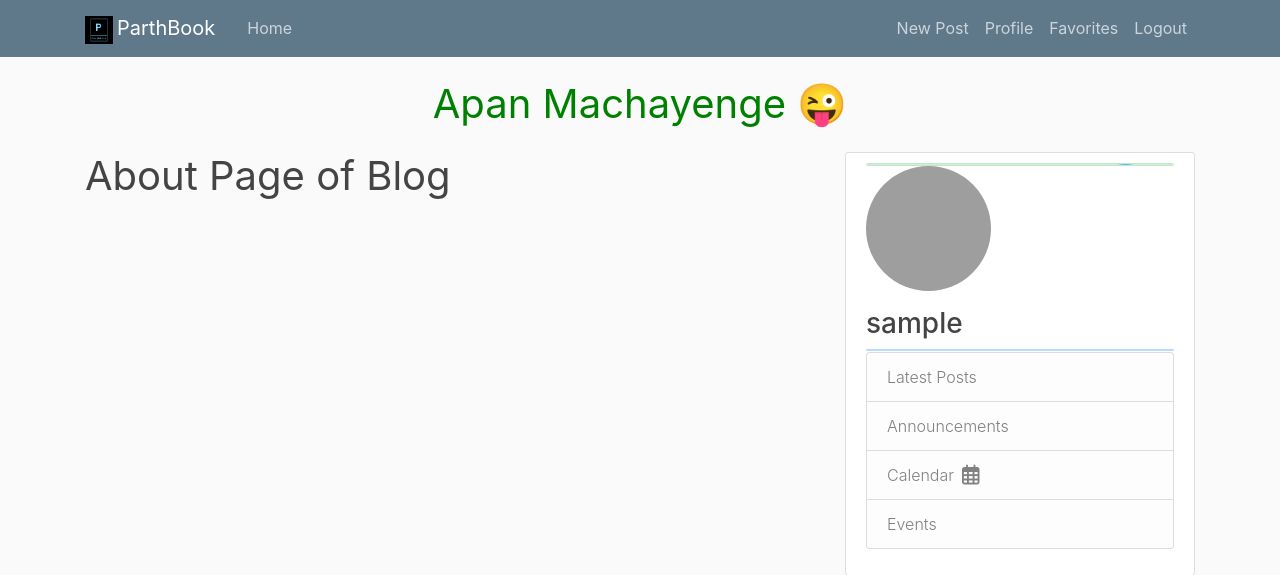
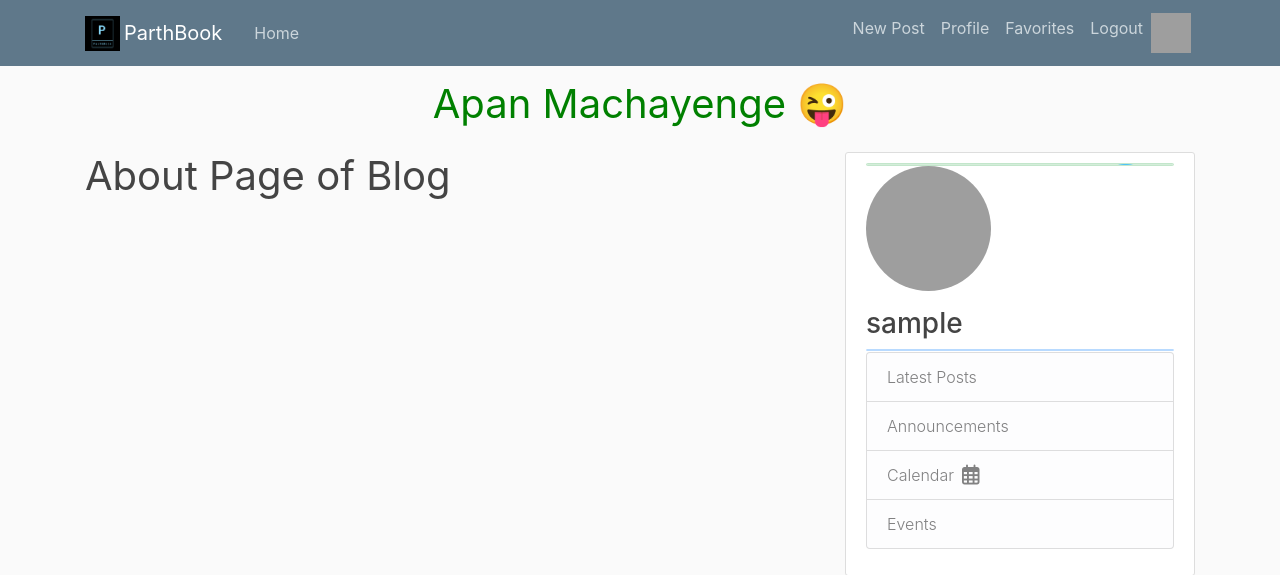
Before and after one commit to parthlashkari/django-corey-schafer, a Django app: page /blog/about/ in a window 1280 px wide. Shown: the top 575 px of the page. Run offline with Django 3.2, Linux system fonts and the light colour scheme; the visitor is signed in with stand-in values (Sample User, id 1); some libraries are stand-ins or nearby versions; grey boxes are pictures that could not be loaded.

Commit message:
Updated Base.html10

```diff
--- a/blog/templates/blog/base.html
+++ b/blog/templates/blog/base.html
@@ -28,7 +28,7 @@
 		  <nav class="navbar navbar-expand-md navbar-dark bg-steel fixed-top">
 		    <div class="container">
 		    	<a href="#" class="navbar-brand mr-1">
-		            <img src="{% static 'blog/logo.png' %}" height="28" alt="ParthBook">
+		            <img src="{% static 'blog/logo.png' %}" height="35" alt="ParthBook">
 		        </a>
 		      <a class="navbar-brand mr-4" href="{% url 'blog:blog-home' %}">ParthBook</a>
 		      <button class="navbar-toggler" type="button" data-toggle="collapse" data-target="#navbarToggle" aria-controls="navbarToggle" aria-expanded="false" aria-label="Toggle navigation">
@@ -50,6 +50,9 @@
 		        		<a class="nav-item nav-link" href="{% url 'users:profile-page' %}">Profile</a>
 		        		<a class="nav-item nav-link" href="{% url 'blog:post_favorite_list' %}">Favorites</a>
 		        		<a class="nav-item nav-link" href="{% url 'logout-page' %}">Logout</a>
+		        		<a href="{% url 'users:profile-page' %}" class="navbar-brand mr-1">
+				            <img src="{{ user.profile.image.url }}" width="40" height="40" alt="ProfilePic">
+				        </a>
 		        	{% else %}
 			          <a class="nav-item nav-link" href="{% url 'login-page' %}">Login</a>
 			          <a class="nav-item nav-link" href="{% url 'users:register-page' %}">Register</a>
```
